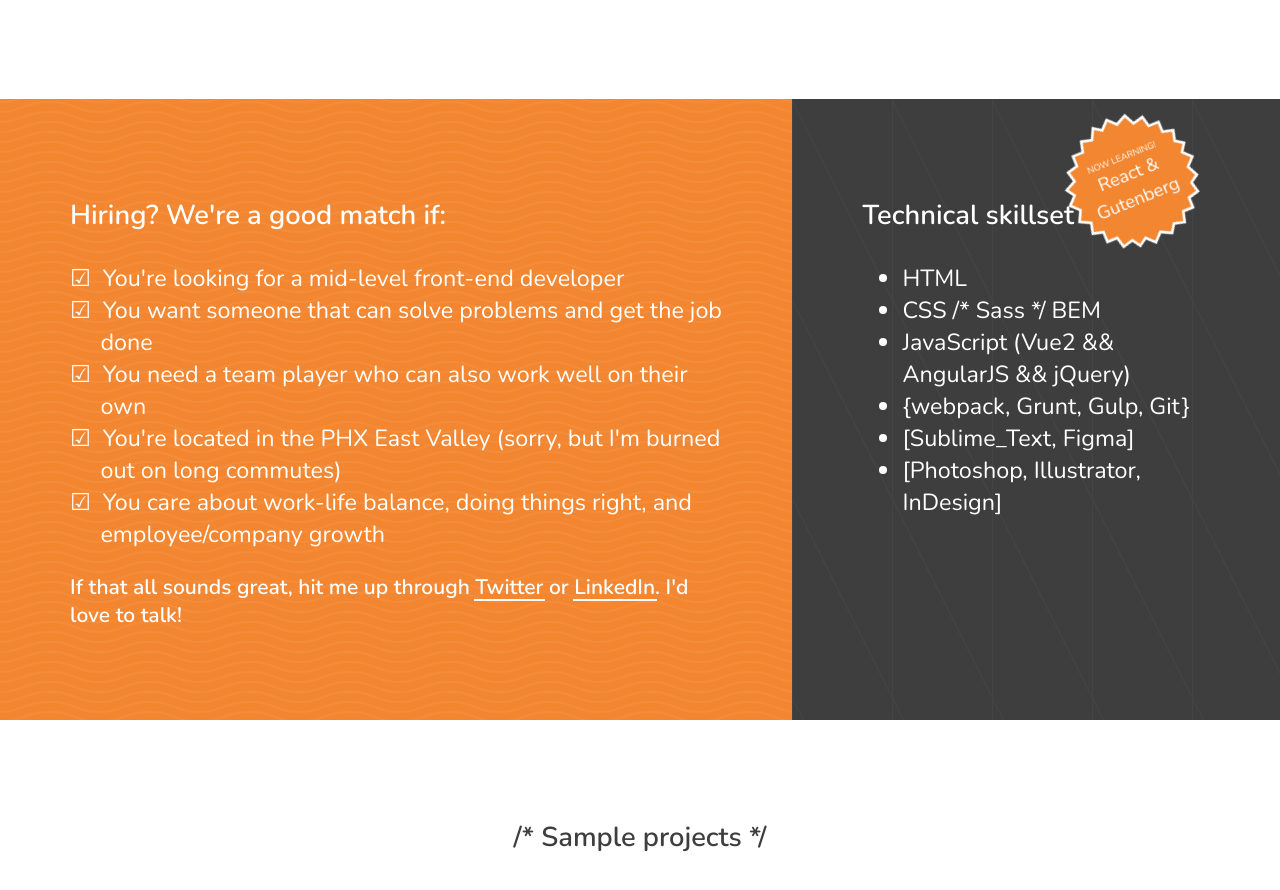
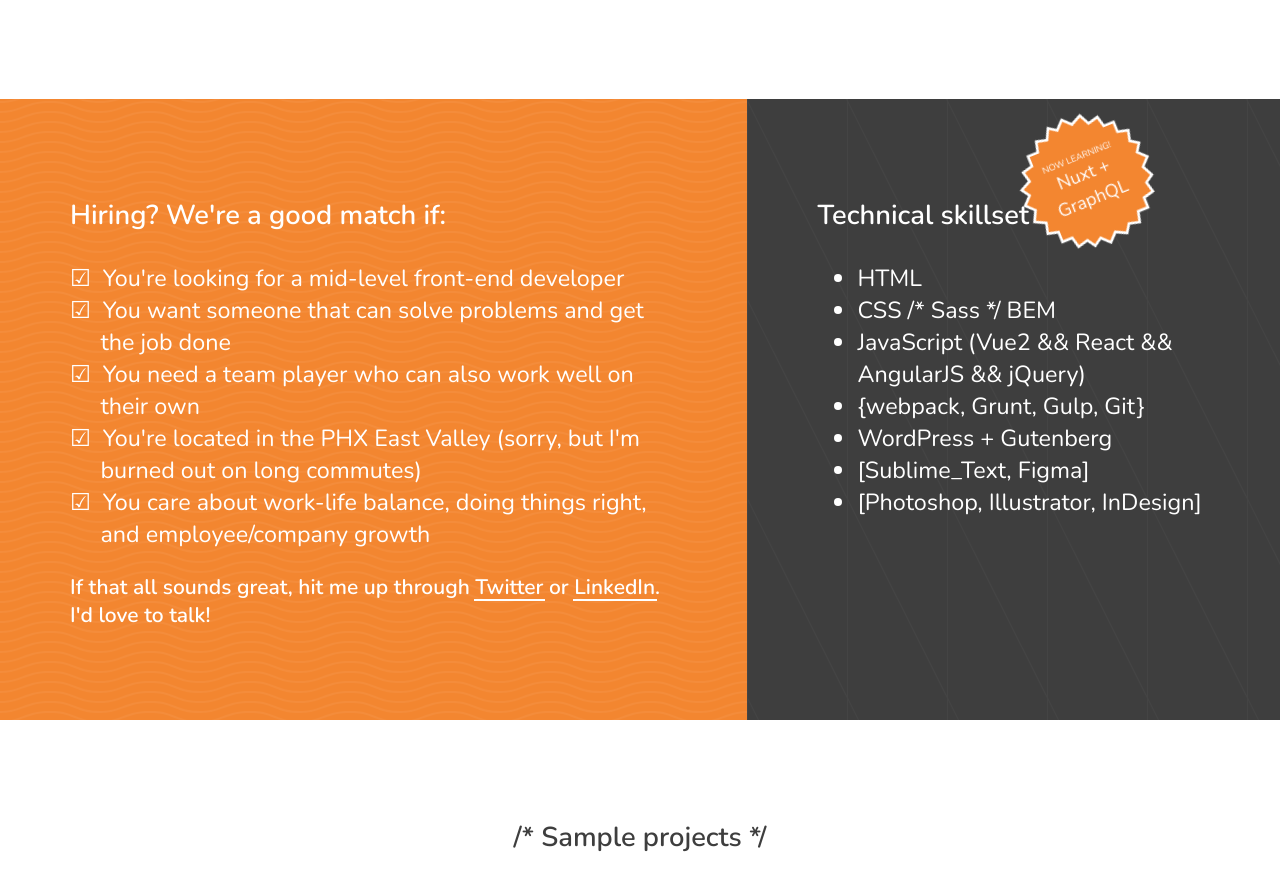
Before and after one commit to mchestnut/mattchestnut.com, a website built with webpack: page src/index.html in a window 1280 px wide. Shown: the part 1430-2320 px from the top of the page. Built offline with nearby package versions, Linux system fonts and the light colour scheme.

Commit message:
Updates skillset

```diff
--- a/src/index.html
+++ b/src/index.html
@@ -65,14 +65,15 @@
           <ul>
             <li>HTML</li>
             <li>CSS /* Sass */ BEM</li>
-            <li>JavaScript (Vue2 &amp;&amp; AngularJS &amp;&amp; jQuery)</li>
+            <li>JavaScript (Vue2 &amp;&amp; React &amp;&amp; AngularJS &amp;&amp; jQuery)</li>
             <li>{webpack, Grunt, Gulp, Git}</li>
+            <li>WordPress + Gutenberg</li>
             <li>[Sublime_Text, Figma]</li>
             <li>[Photoshop, Illustrator, InDesign]</li>
             <li class="c-starburst">
               <div>
                 <span class="c-starburst__header">Now learning!</span>
-                React &amp; Gutenberg
+                Nuxt + GraphQL
               </div>
             </li>
           </ul>
--- a/src/scss/_starburst.scss
+++ b/src/scss/_starburst.scss
@@ -11,6 +11,7 @@
   justify-content: center;
   width: 6rem;
   height: 6rem;
+  padding: 0.5rem;
   position: absolute;
   top: 0.5rem;
   left: 11.5rem;
```
